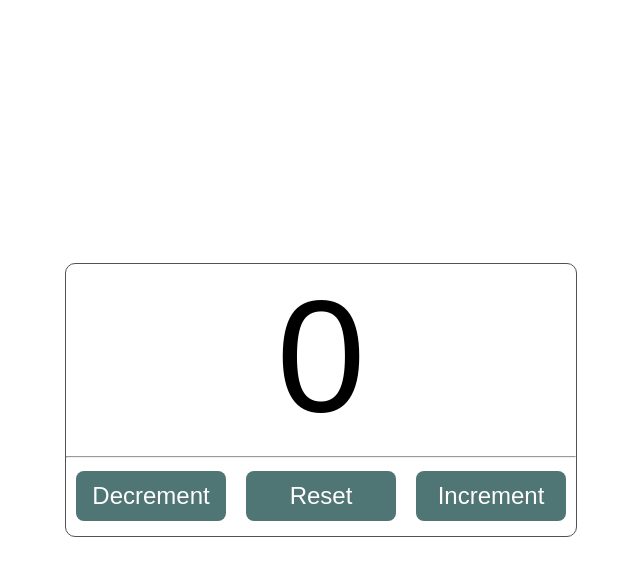
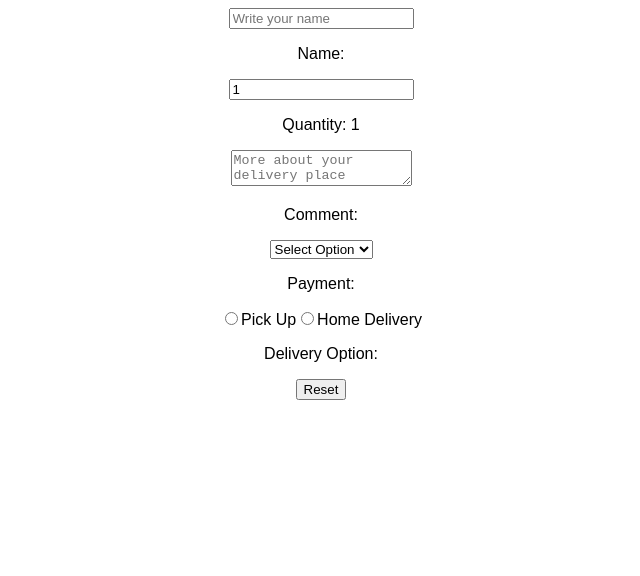
Before and after one commit to rizwanPizzee/React-learning, a React (Vite) app in the folder my-react-app-new/: page / in a window 1280 px wide. Shown: the top 576 px of the page, without its empty margins (319-959 px from the left). Built offline with nearby package versions, Linux system fonts and the light colour scheme.

Commit message:
Practicing and learning onChange event handler

```diff
--- a/my-react-app-new/src/App.jsx
+++ b/my-react-app-new/src/App.jsx
@@ -1,10 +1,10 @@
-import Counter from "./Counter.jsx";
+import MyComponent from "./onChangeEvenetHandler";
 
 function App() {
 
   return(
     <>
-      <Counter/>
+     <MyComponent/>
     </>
   );
 }
--- /dev/null
+++ b/my-react-app-new/src/onChangeEvenetHandler.jsx
@@ -0,0 +1,73 @@
+import React, {useState} from 'react';
+function MyComponent(){
+
+    const [name, setname] = useState("");
+    const [quantity, setQuantity] = useState(1);
+    const [comment, setComment] = useState("");
+    const [payment, setPayment] = useState("");
+    const [delivery, setDelivery] = useState("");
+
+    function handleNameChange(event){
+        setname(event.target.value);
+    };
+
+    function handleQuantityChange(event){
+        setQuantity(event.target.value);
+    }
+
+    function handleCommentChange(event){
+        setComment(event.target.value);
+    };
+
+    function handlePaymentChange(event){
+        setPayment(event.target.value);
+    };
+
+    function handleDeliveryChange(event){
+        setDelivery(event.target.value);
+    };
+
+    const reset = (event)=>{
+        setname("");
+        setQuantity(1);
+        setComment("");
+        setPayment("");
+        setDelivery("");
+    };
+
+    return(
+        <div style={{textAlign: 'center'}}>
+            <input value={name} onChange={handleNameChange} placeholder='Write your name' />
+            <p>Name: {name}</p>
+
+            <input value={quantity} onChange={handleQuantityChange} type="number" />
+            <p>Quantity: {quantity}</p>
+
+            <textarea value={comment} onChange={handleCommentChange} placeholder="More about your delivery place"/>
+            <p>Comment: {comment}</p>
+
+            <select value={payment} onChange={handlePaymentChange}>
+                <option value="">Select Option</option>
+                <option value="Visa">Visa</option>
+                <option value="Master Card">Master Card</option>
+                <option value="Pay Pal">Pay Pal</option>
+            </select>
+            <p>Payment: {payment}</p>
+
+            <label>
+                <input type="radio" value = "Pick Up"  checked={delivery === "Pick Up"} onChange={handleDeliveryChange}/>
+                Pick Up
+            </label>
+
+            <label>
+                <input type="radio" value = "Home Delivery"  checked={delivery === "Home Delivery"} onChange={handleDeliveryChange}/>
+                Home Delivery
+            </label>
+            <p>Delivery Option: {delivery}</p>
+
+
+            <button onClick={reset}>Reset</button>
+        </div>
+    );
+}
+export default MyComponent;
```
